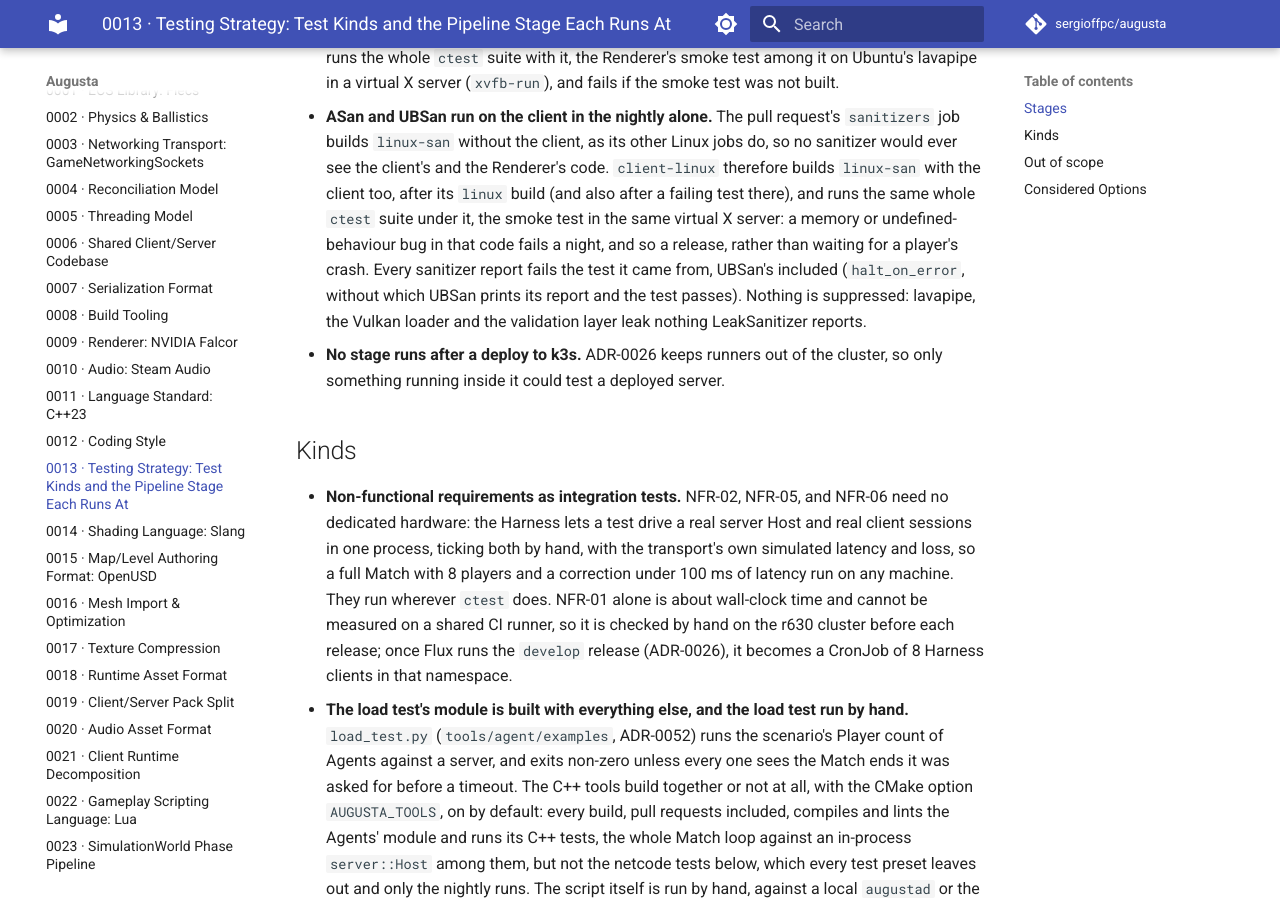
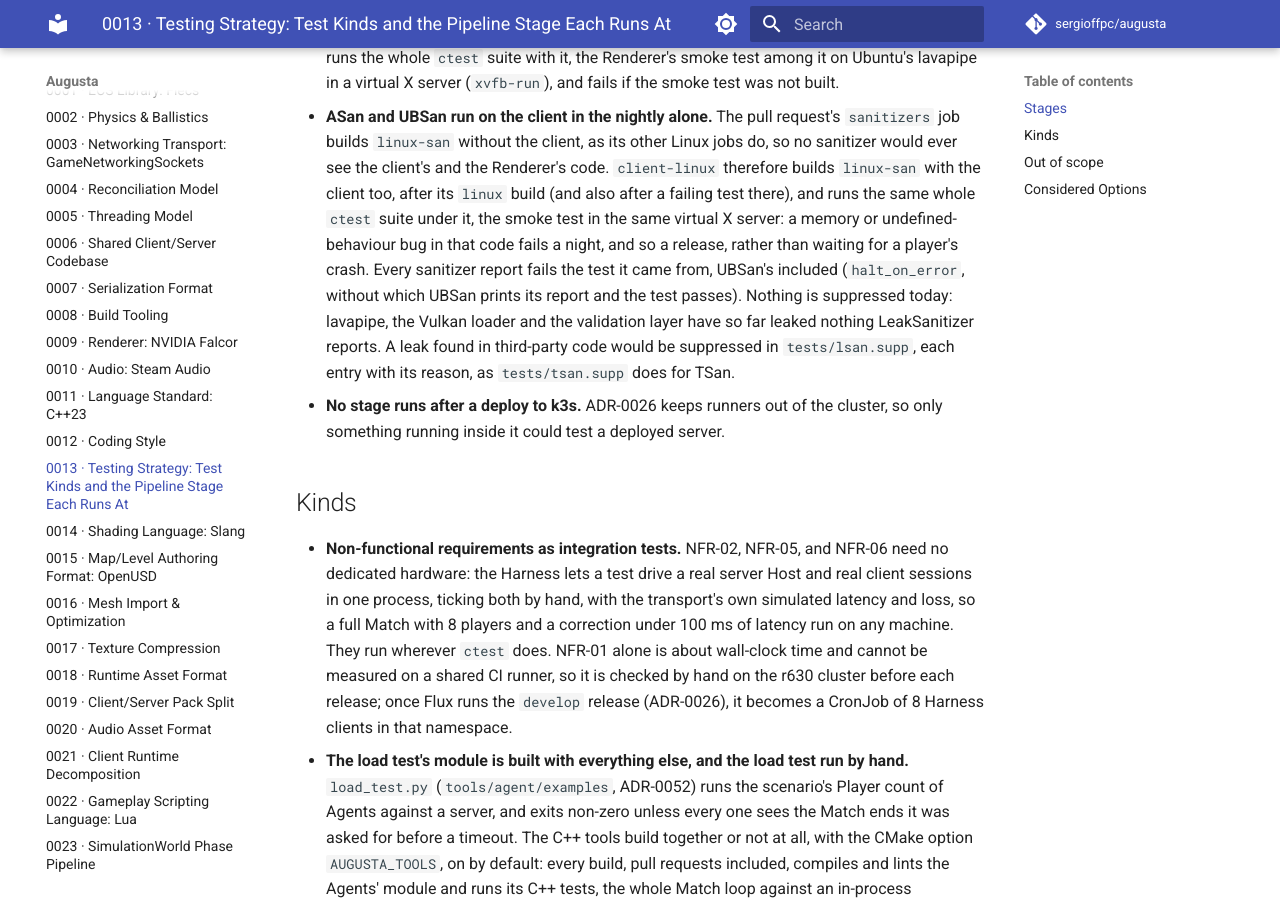
Before and after one commit to sergioffpc/augusta, an MkDocs documentation site: the page built from docs/adr/0013-testing-and-benchmarking.md, in a window 1280 px wide and 900 px high, scrolled down 1956 px. Built offline with MkDocs 1.6.1 and Material for MkDocs 9.7.7, drawn with Linux system fonts in a browser that asks for light colours; comment, search, counter and statistics services are not loaded.

Commit message:
ci(nightly): address review of the client sanitizer run
The sanitized pass skips a cancelled run, takes its conditions in the
block-scalar style and the step outcomes ci.yml uses, and runs its tests
only once the sanitized smoke test is found built, as the linux pass.
Comments say why the pass shares client-linux and that the test report
has a column per run. ADR-0013 says no leak is suppressed today and
where a suppression would go.

Co-Authored-By: Claude Opus 5.5 <noreply@anthropic.com>

```diff
--- a/docs/adr/0013-testing-and-benchmarking.md
+++ b/docs/adr/0013-testing-and-benchmarking.md
@@ -66,8 +66,11 @@ more stages it runs at, chosen by how long it takes and how noisy its result is.
   or undefined-behaviour bug in that code fails a night, and so a release,
   rather than waiting for a player's crash. Every sanitizer report fails the
   test it came from, UBSan's included (`halt_on_error`, without which UBSan
-  prints its report and the test passes). Nothing is suppressed: lavapipe, the
-  Vulkan loader and the validation layer leak nothing LeakSanitizer reports.
+  prints its report and the test passes). Nothing is suppressed today: lavapipe,
+  the Vulkan loader and the validation layer have so far leaked nothing
+  LeakSanitizer reports. A leak found in third-party code would be suppressed in
+  `tests/lsan.supp`, each entry with its reason, as `tests/tsan.supp` does for
+  TSan.
 - **No stage runs after a deploy to k3s.** ADR-0026 keeps runners out of the
   cluster, so only something running inside it could test a deployed server.
 
```
Also changed, not shown: 1 other file.
